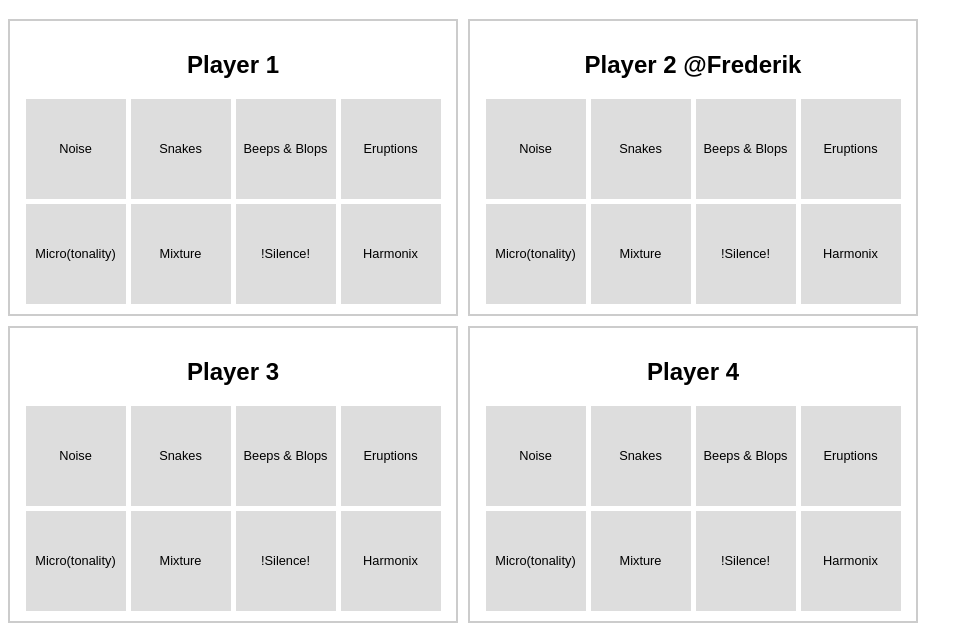
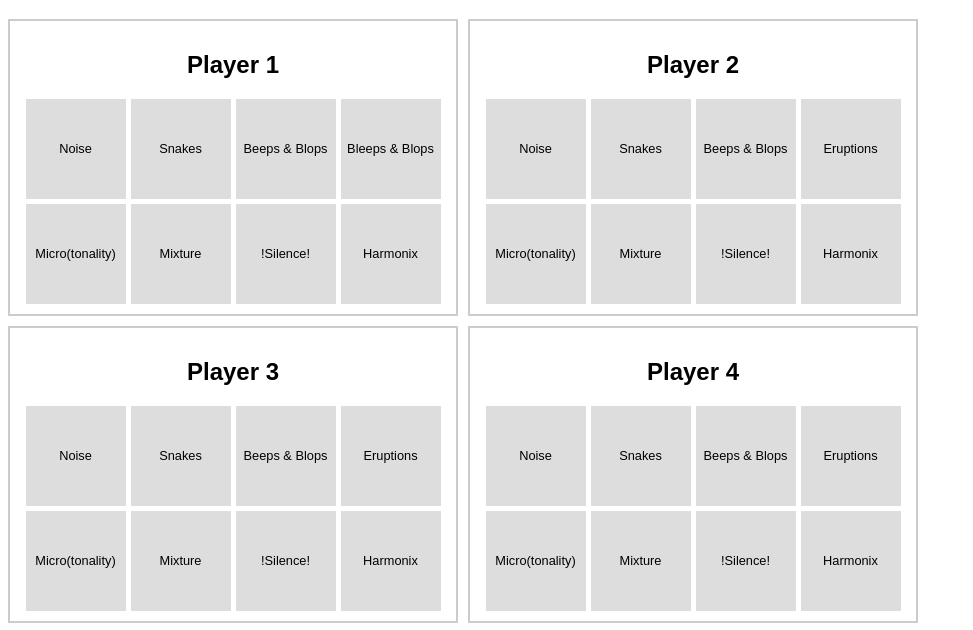
Before and after one commit to cdalabo/iphone-ensemble, a website: page index.html in a window 1280 px wide. Shown: the part 61-691 px from the top of the page, without its empty margins (0-973 px from the left). Drawn offline with Linux system fonts and the light colour scheme.

Commit message:
Update index.html

```diff
--- a/index.html
+++ b/index.html
@@ -26,7 +26,7 @@
         <div class="cell" onClick="postChat('<@UMGPVRQUT> Noise')">Noise</div>
         <div class="cell" onClick="postChat('<@UMGPVRQUT>Snakes')">Snakes</div>
         <div class="cell" onClick="postChat('<@UMGPVRQUT>Beeps & Blops')">Beeps & Blops</div>
-        <div class="cell" onClick="postChat('<@UMGPVRQUT>Beeps & Blops')">Eruptions</div>
+        <div class="cell" onClick="postChat('<@UMGPVRQUT>Beeps & Blops')">Bleeps & Blops</div>
         <div class="cell" onClick="postChat('<@UMGPVRQUT>Micro(tonality)')">Micro(tonality)</div>
         <div class="cell" onClick="postChat('<@UMGPVRQUT>Mixture')">Mixture</div>
         <div class="cell" onClick="postChat('<@UMGPVRQUT>!Silence!')">!Silence!</div>
@@ -35,7 +35,7 @@
     </div>
 
     <div class="player">
-      <h2>Player 2 @Frederik</h2>
+      <h2>Player 2</h2>
       <div class="soundboard">
         <div class="cell" onClick="postChat('@Frederik Noise')">Noise</div>
         <div class="cell" onClick="postChat('@Frederik Snakes')">Snakes</div>
```
